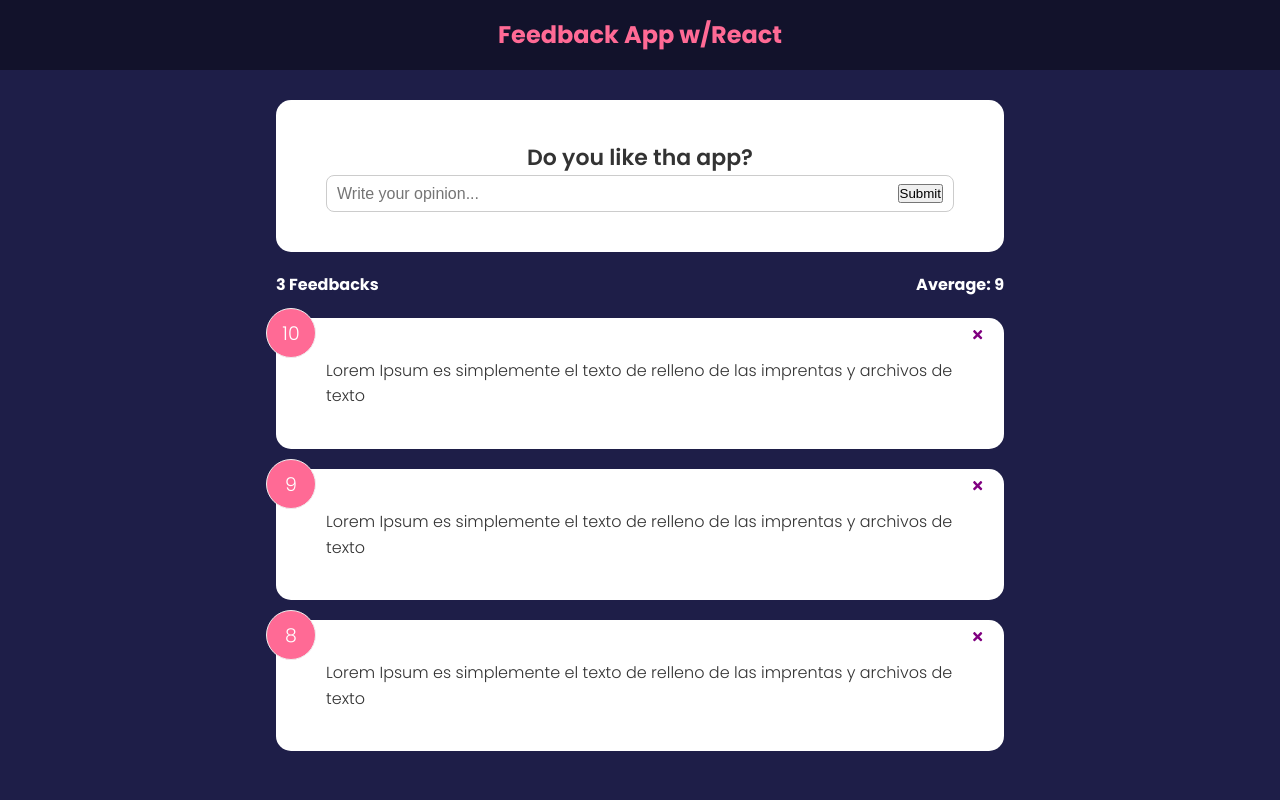
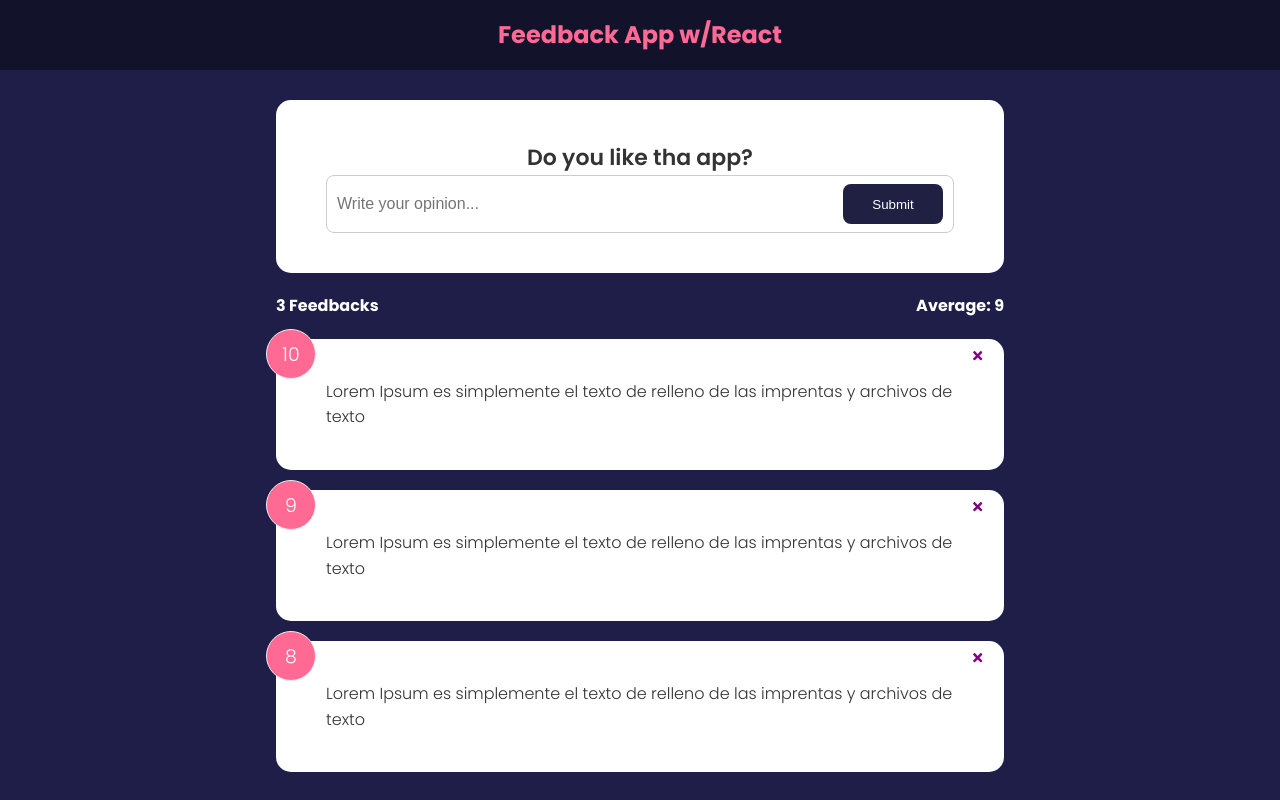
Before and after one commit to sestok/ReactJS_RatingApp-JsonServer, a React (Create React App) app: page / in a window 1280 px wide. Built offline with nearby package versions, Linux system fonts and the light colour scheme.

Commit message:
PropTypes for Form's Button

```diff
--- a/src/components/FeedbackForm.jsx
+++ b/src/components/FeedbackForm.jsx
@@ -1,5 +1,6 @@
 import { useState } from 'react'
 import Card from "./shared/Card"
+import Button from './shared/Button'
 
 function FeedbackForm() {
     const [text, setText] = useState('')
@@ -13,7 +14,7 @@
             <h2>Do you like tha app?</h2>
             <div className="input-group">
                 <input onChange={handleTextChange} type="text" placeholder="Write your opinion..." value={text} />
-                <button type="submit">Submit</button>
+                <Button type='submit'>Submit</Button>
             </div>
         </form>
     </Card>
--- /dev/null
+++ b/src/components/shared/Button.jsx
@@ -0,0 +1,24 @@
+import PropTypes from 'prop-types'
+
+function Button({ children, version, type, isDisabled}) {
+  return (
+  <button type={type} disabled={isDisabled} className={`btn btn-${version}`}>
+    {children}
+    </button>
+  )
+}
+
+Button.defaultProps = {
+    version: 'primary',
+    type: 'button',
+    isDisabled: false,
+}
+
+Button.propTypes = {
+    children: PropTypes.node.isRequired,
+    version: PropTypes.string,
+    type: PropTypes.string,
+    isDisabled: PropTypes.bool,
+}
+
+export default Button
```
